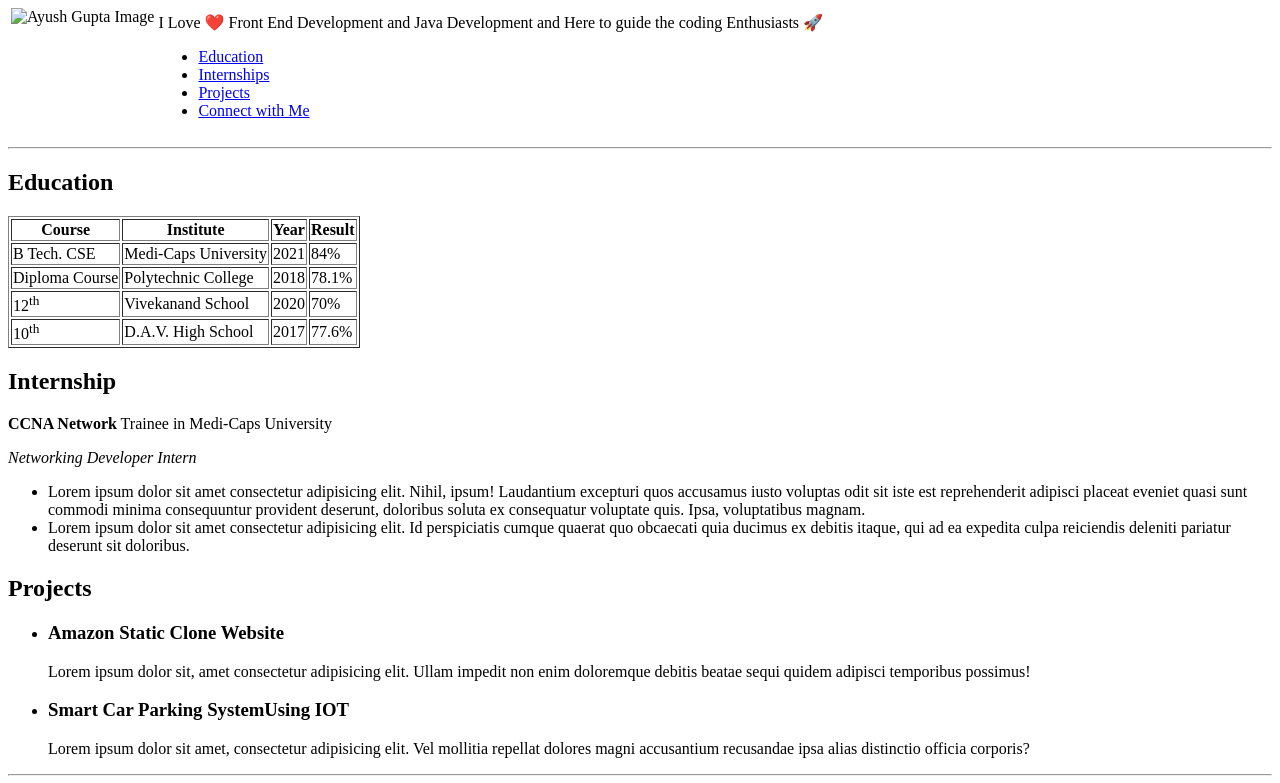
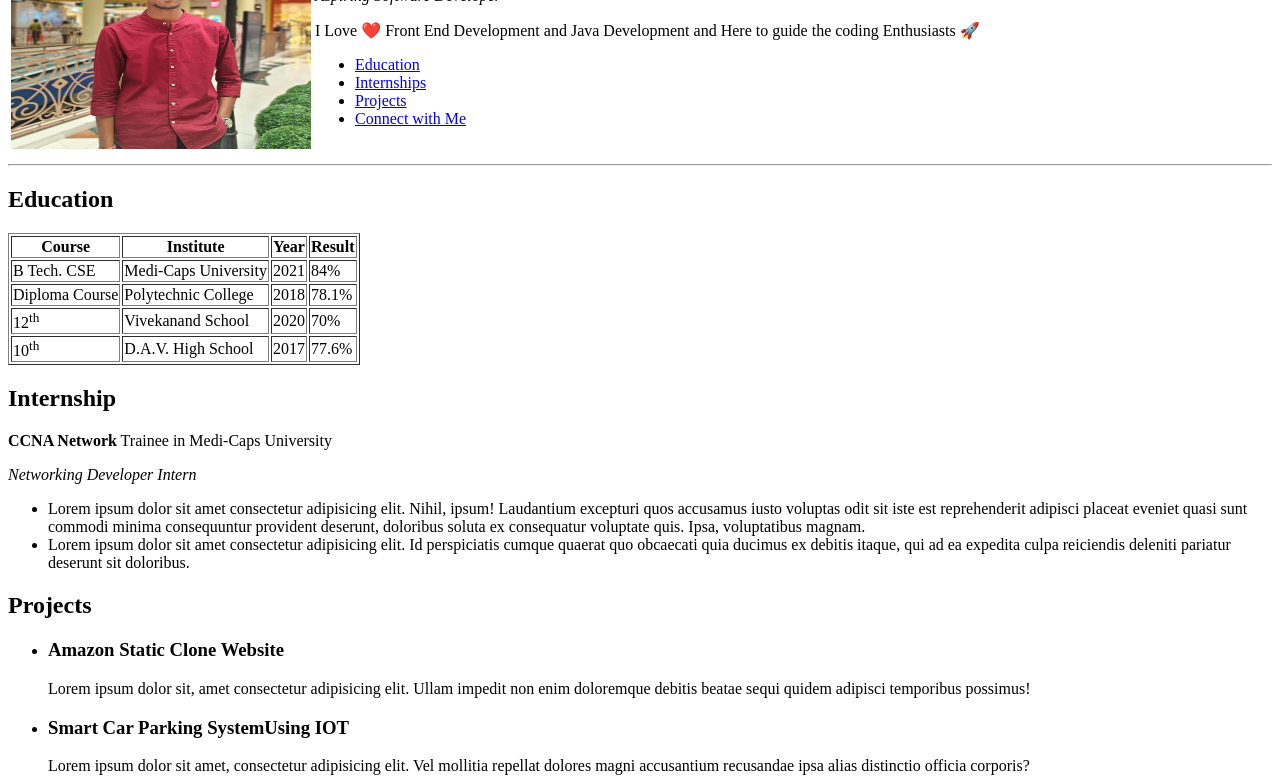
Before and after one commit to Ayushgithu/resume, a plain HTML site: page index.html in a window 1280 px wide. Shown: the part 112-895 px from the top of the page. Drawn offline with Linux system fonts and the light colour scheme.

Commit message:
Update index.html

```diff
--- a/index.html
+++ b/index.html
@@ -12,7 +12,7 @@
     <header>
         <table>
             <tr>
-                <td><img width="300px" height="250px" src="Photos/Ayu_photo.jpg" alt="Ayush Gupta Image"></td>
+                <td><img width="300px" height="250px" src="Ayu_photo.jpg" alt="Ayush Gupta Image"></td>
                 <td>
                     <h1>Ayush Gupta</h1>
                     <p><i>Aspiring Software Developer</i></p>
```
